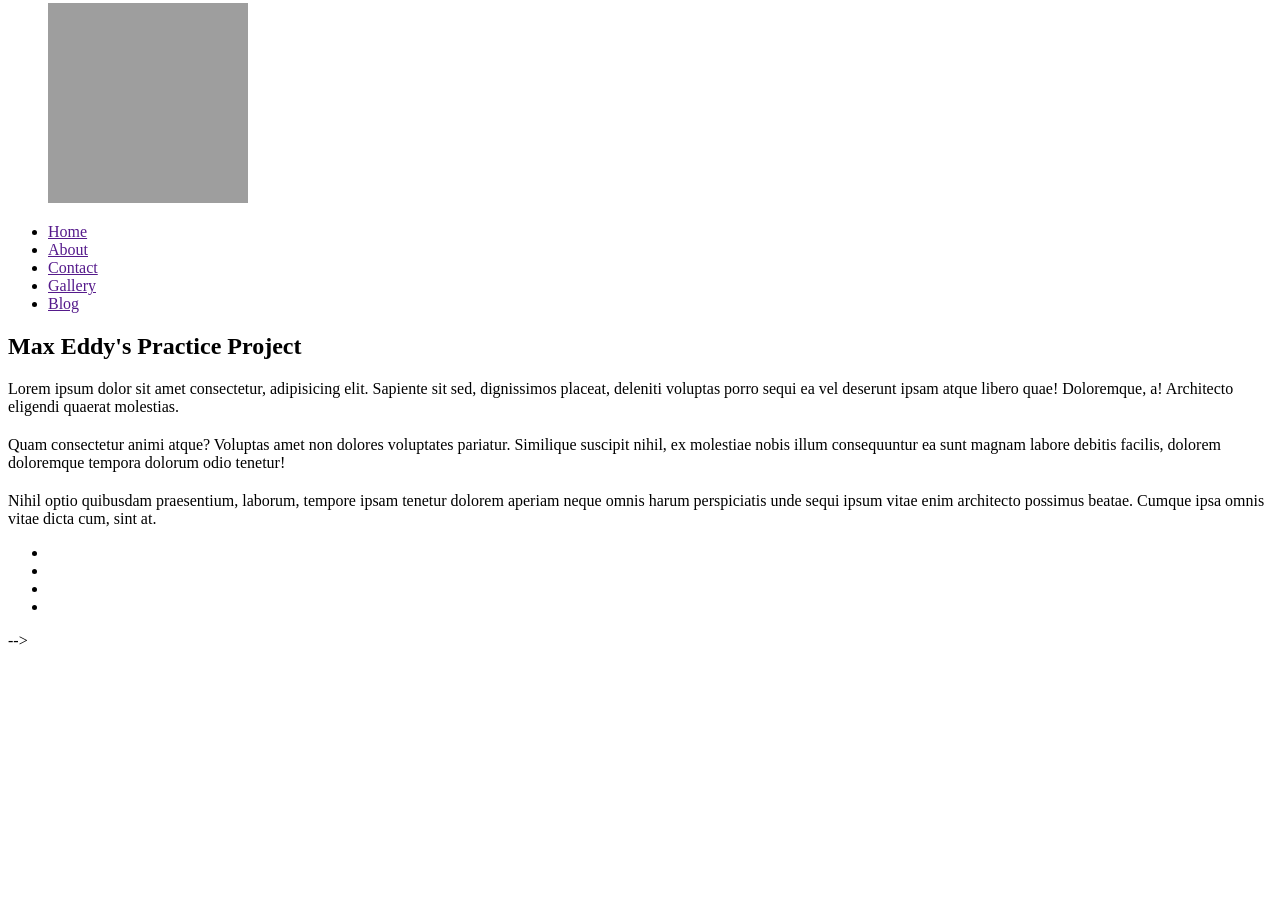
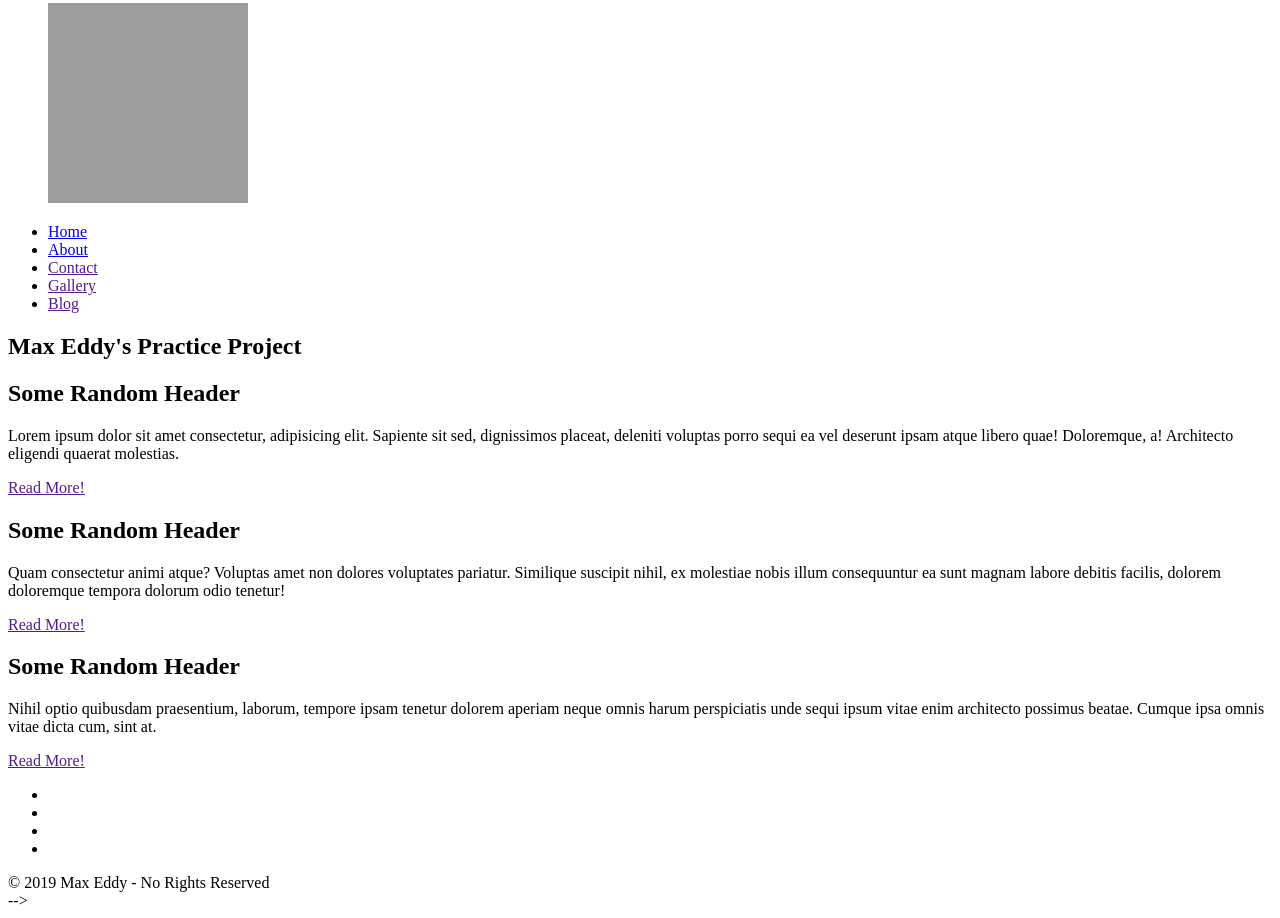
Before and after one commit to Hikenviken/Practice-Project, a website: page index.html in a window 1280 px wide. Shown: the part 333-1251 px from the top of the page. Before the commit the page ends 991 px from the top, so only its background shows below. Drawn offline with Linux system fonts and the light colour scheme; grey boxes are pictures that could not be loaded.

Commit message:
Add secondary menu and copyright info to footer

```diff
--- a/index.html
+++ b/index.html
@@ -21,8 +21,8 @@
   </header>
   <nav>
     <ul>
-      <li><a href="">Home</a></li>
-      <li><a href="">About</a></li>
+      <li><a href="./index.html">Home</a></li>
+      <li><a href="./index.html">About</a></li>
       <li><a href="">Contact</a></li>
       <li><a href="">Gallery</a></li>
       <li><a href="">Blog</a></li>
@@ -31,25 +31,25 @@
   <main>
     <section>
       <h1>Max Eddy's Practice Project</h1>
-      <h2></h2>
+      <h2>Some Random Header</h2>
       <p>Lorem ipsum dolor sit amet consectetur, adipisicing elit. Sapiente sit sed, dignissimos placeat, deleniti
         voluptas porro sequi ea vel deserunt ipsam atque libero quae! Doloremque, a! Architecto eligendi quaerat
         molestias.</p>
-      <a href=""></a>
+      <a href="">Read More!</a>
     </section>
     <section>
-      <h2></h2>
+      <h2>Some Random Header</h2>
       <p>Quam consectetur animi atque? Voluptas amet non dolores voluptates pariatur. Similique suscipit nihil, ex
         molestiae nobis illum consequuntur ea sunt magnam labore debitis facilis, dolorem doloremque tempora dolorum
         odio tenetur!</p>
-      <a href=""></a>
+      <a href="">Read More!</a>
     </section>
     <section>
-      <h2></h2>
+      <h2>Some Random Header</h2>
       <p>Nihil optio quibusdam praesentium, laborum, tempore ipsam tenetur dolorem aperiam neque omnis harum
         perspiciatis unde sequi ipsum vitae enim architecto possimus beatae. Cumque ipsa omnis vitae dicta cum, sint at.
       </p>
-      <a href=""></a>
+      <a href="">Read More!</a>
     </section>
     <footer>
       <ul>
@@ -58,6 +58,7 @@
         <li><a href=""></a></li>
         <li><a href=""></a></li>
       </ul>
+      &copy; 2019 Max Eddy - No Rights Reserved
     </footer>
   </main>
 
```
